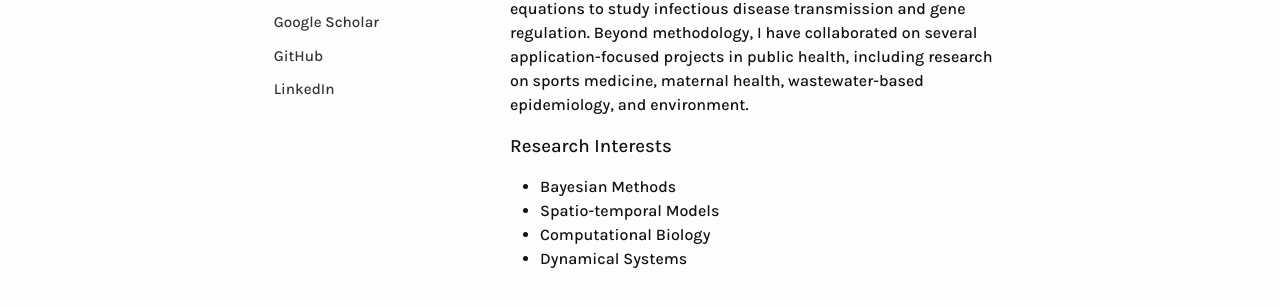
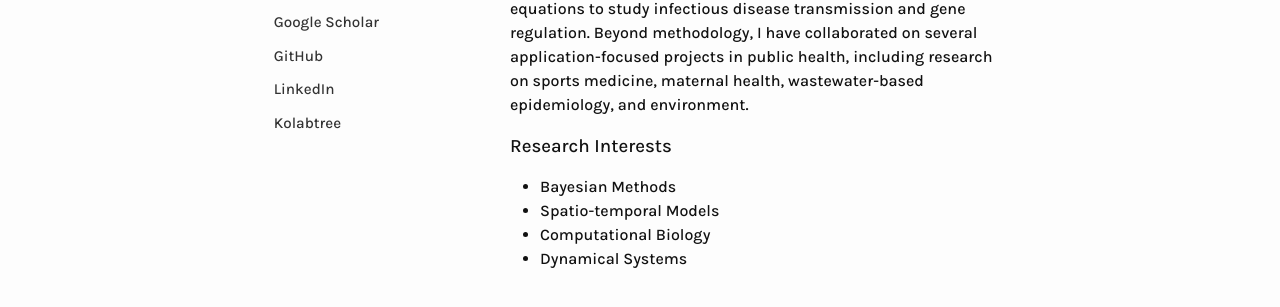
Before and after one commit to anishspace/anishspace.github.io, a Jekyll site: the page built from index.markdown, in a window 1280 px wide. Shown: the part 568-875 px from the top of the page. Built offline with Jekyll 4.4.1, drawn with Linux system fonts in a browser that asks for light colours.

Commit message:
Update index.markdown

```diff
--- a/index.markdown
+++ b/index.markdown
@@ -39,7 +39,8 @@ custom_head: |
     "sameAs": [
       "https://www.linkedin.com/in/anishspace/",
       "https://scholar.google.com/citations?user=MR_fCsQAAAAJ",
-      "https://github.com/anishspace/"
+      "https://github.com/anishspace/",
+      "https://www.kolabtree.com/find-an-expert/anish-m.15198"
     ]
   }
   </script>
@@ -74,6 +75,7 @@ custom_head: |
       <li><a href="https://scholar.google.com/citations?user=MR_fCsQAAAAJ" target="_blank" style="color: #333; text-decoration: none;"><i class="fa-solid fa-graduation-cap" style="width: 25px; color: #555;"></i>&nbsp;Google Scholar</a></li>
       <li><a href="https://github.com/anishspace/" target="_blank" style="color: #333; text-decoration: none;"><i class="fa-brands fa-github" style="width: 25px; color: #555;"></i>&nbsp;GitHub</a></li>
       <li><a href="https://www.linkedin.com/in/anishspace/" target="_blank" style="color: #333; text-decoration: none;"><i class="fa-brands fa-linkedin" style="width: 25px; color: #555;"></i>&nbsp;LinkedIn</a></li>
+      <li><a href="https://www.kolabtree.com/find-an-expert/anish-m.15198" target="_blank" style="color: #333; text-decoration: none;"><i class="fa-brands fa-linkedin" style="width: 25px; color: #555;"></i>&nbsp;Kolabtree</a></li>
     </ul>
 
   </div>
```
